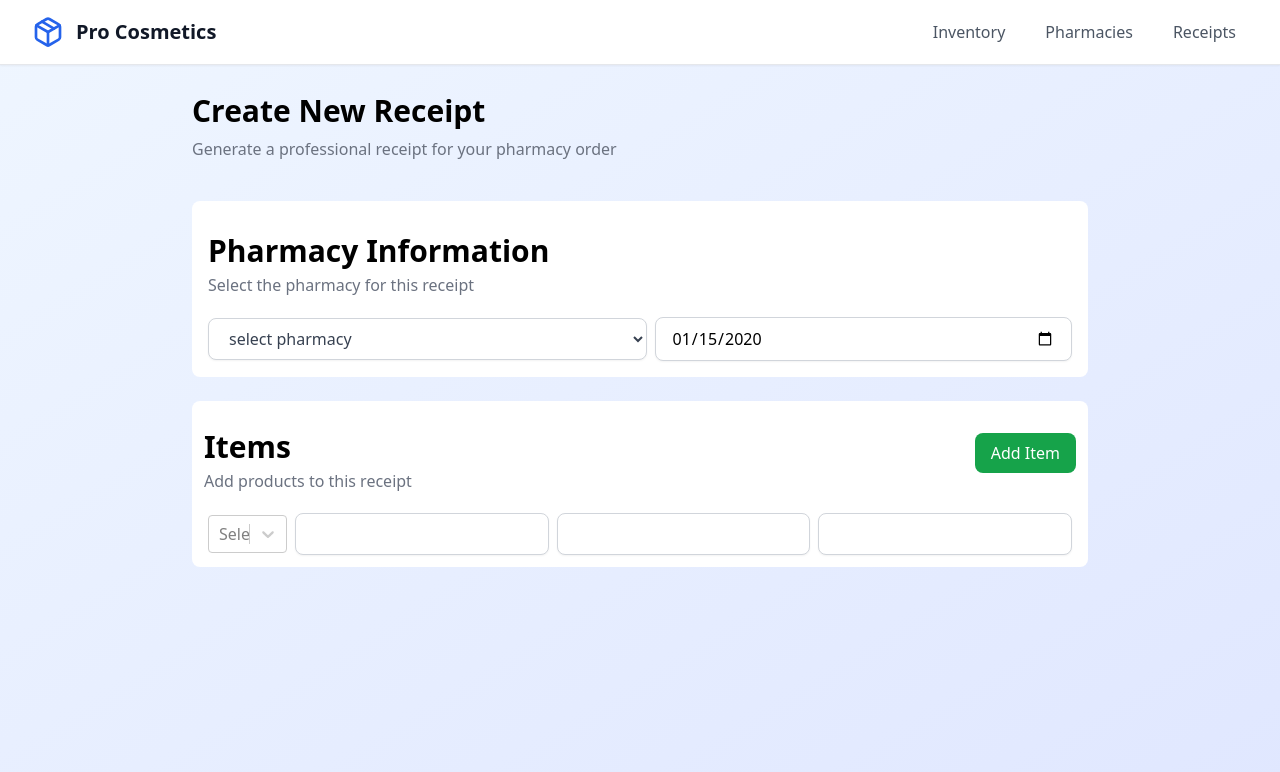
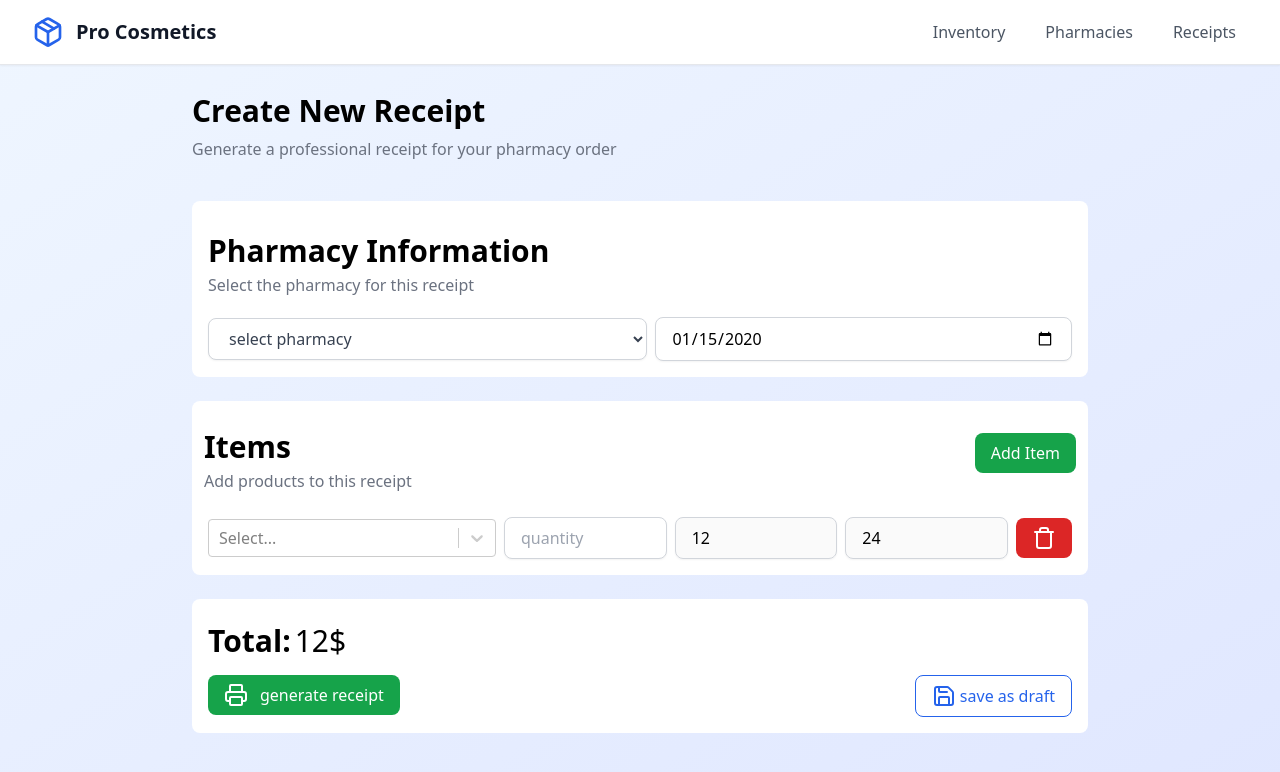
Before and after one commit to akbarhrb/cosmetics, a React (Create React App) app: page /create-receipt in a window 1280 px wide. Both pictures are taken after typing "2020-01-15" into the empty fields and a click on the button "Add Item". Shown: the top 772 px of the page. Built offline with nearby package versions, Linux system fonts and the light colour scheme.

Commit message:
updated: create receipt page

```diff
--- a/src/pages/CreateReceipt.jsx
+++ b/src/pages/CreateReceipt.jsx
@@ -2,6 +2,7 @@ import { useState } from "react";
 import Button from "../components/Button";
 import Header from "../components/Header";
 import Input from "../components/Input";
+import { Save , Printer, Trash} from "lucide-react";
 import SelectComp from "../components/SelectComp";
 import Select from "react-select";
 function CreateReceipt(){
@@ -12,7 +13,12 @@ function CreateReceipt(){
     ];
     const [receiptItems , setReceiptItems] = useState([]);
     function addReceiptItem(){
-        const receiptItem = {};
+        const receiptItem = {
+            'id':'',
+            'quantity' : 1 ,
+            'price' : 12 ,
+            'total' : 12 ,
+        };
         setReceiptItems([...receiptItems , receiptItem]);
     }
     return (
@@ -24,15 +30,15 @@ function CreateReceipt(){
 
             <div className="flex flex-col items-center">
                 {/* main header */}
-                <div className="flex flex-col items-start cursor-pointer w-[70%] my-6">
-                    <div className="text-3xl font-bold my-1 ">Create New Receipt</div>
-                    <div className="text-md text-gray-500 my-1">Generate a professional receipt for your pharmacy order</div>
+                <div className="flex flex-col items-start sm:items-center md:items-center lg:items-start cursor-pointer w-[70%] my-6">
+                    <div className="text-3xl font-bold my-1">Create New Receipt</div>
+                    <div className="text-md text-gray-500 my-1 ">Generate a professional receipt for your pharmacy order</div>
                 </div>
                 {/* the form */}
-                <form className="w-full flex flex-col items-center" >
+                <form className=" flex flex-col items-center w-full">
 
                     {/* select pharmacy */}
-                    <div className="bg-white p-3 my-3 rounded-lg lg:w-[70%] flex flex-col items-center cursor-pointer" >
+                    <div className="w-[95%] bg-white p-3 my-3 rounded-lg flex flex-col items-center lg:w-[70%] cursor-pointer md:w-[95%] sm:w-[95%]" >
 
                         {/* header select pharmacy */}
                         <div className="flex flex-col w-full items-start p-1 mb-3 ">
@@ -54,30 +60,42 @@ function CreateReceipt(){
                     </div>
 
                     {/* add items  */}
-                    <div className="bg-white p-3 my-3 rounded-lg lg:w-[70%] flex flex-col items-center cursor-pointer" >
+                    <div className="w-[95%] bg-white p-3 my-3 rounded-lg lg:w-[70%] flex flex-col items-center cursor-pointer md:w-[95%] sm:w-[95%] " >
                         {/* header item section */}
-                        <div className="flex flex-row w-full items-center justify-between mb-3">
+                        <div className="flex flex-row flex-wrap w-full items-center justify-between mb-3">
                             <div className="flex flex-col justify-start">
-                                <div className="text-3xl font-bold mt-4 ">Items</div>
+                                <div className="text-3xl font-bold mt-4">Items</div>
                                 <div className="text-md text-gray-500 mt-1 ">Add products to this receipt</div>
                             </div>
                             <Button variant="success" onClick={addReceiptItem} >Add Item</Button>
                         </div>
 
                         {/* item section */}
-                        {receiptItems.map((e)=>{
+                        {receiptItems.map((receiptItem)=>{
                             return (
-                                <div className="flex flex-row w-full mt-2 items-center justify-center">
-                                    <Select options={inventoryItems} className="w-[25%] mx-1" />
-                                    <Input className="w-[25%] mx-1" />
-                                    <Input className="w-[25%] mx-1" />
-                                    <Input className="w-[25%] mx-1" />
+                                <div className="flex flex-row w-full mt-2 items-center justify-center flex-wrap lg:flex-nowrap sm:flex-wrap md:flex-wrap">
+                                    <Select options={inventoryItems} className="w-[95%] m-1 min-w-72" />
+                                    <Input type="number" placeholder="quantity" className="w-[25%] m-1" />
+                                    <Input type="number" value={receiptItem.price} disabled="true" className="w-[25%] m-1" />
+                                    <Input type="number" disabled="true" value={receiptItem.price * 2}  className="w-[25%] m-1" />
+                                    <Button variant="danger" className="m-1 w-[95%] sm:w-[95%] lg:w-fit flex items-center justify-center" ><Trash></Trash></Button>
+
                                 </div>
                             );
                         })}
 
                     </div>
-
+                    {/* total receipt */}
+                    <div className="w-[95%] lg:w-[70%] md:w-[95%] sm:w-[95%]  flex flex-col items-center justify-between bg-white p-3 my-3 rounded-lg cursor-pointer">
+                        <div className="flex flex-row w-full ">
+                            <div className="text-3xl font-bold my-3 mx-1" >Total: </div>
+                            <div className="text-3xl my-3" >12$</div>
+                        </div>
+                        <div className="flex flex-row w-full justify-between items-start">
+                            <Button variant="success" className="m-1 flex gap-3"><Printer></Printer> generate receipt</Button>
+                            <Button variant="outline" className="m-1 flex gap-1"><Save></Save> save as draft</Button>
+                        </div>
+                    </div>
 
                 </form>
 
```
